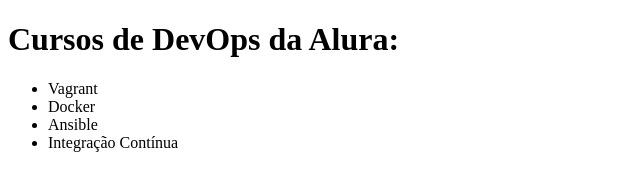
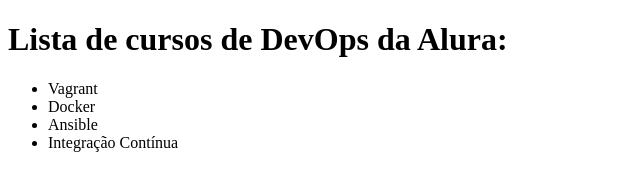
Before and after one commit to Mathbelch/TestGit, a plain HTML site: page index.html in a window 1280 px wide. Shown: the whole page, without its empty margins (0-640 px from the left). Drawn offline with Linux system fonts and the light colour scheme.

Commit message:
corrigindo titulo

```diff
--- a/index.html
+++ b/index.html
@@ -5,7 +5,7 @@
     <title>Cursos da Alura</title>
 </head>
 <body>
-    <h1>Cursos de DevOps da Alura:</h1>
+    <h1>Lista de cursos de DevOps da Alura:</h1>
     <ul>
         <li>Vagrant</li>
         <li>Docker</li>
```
